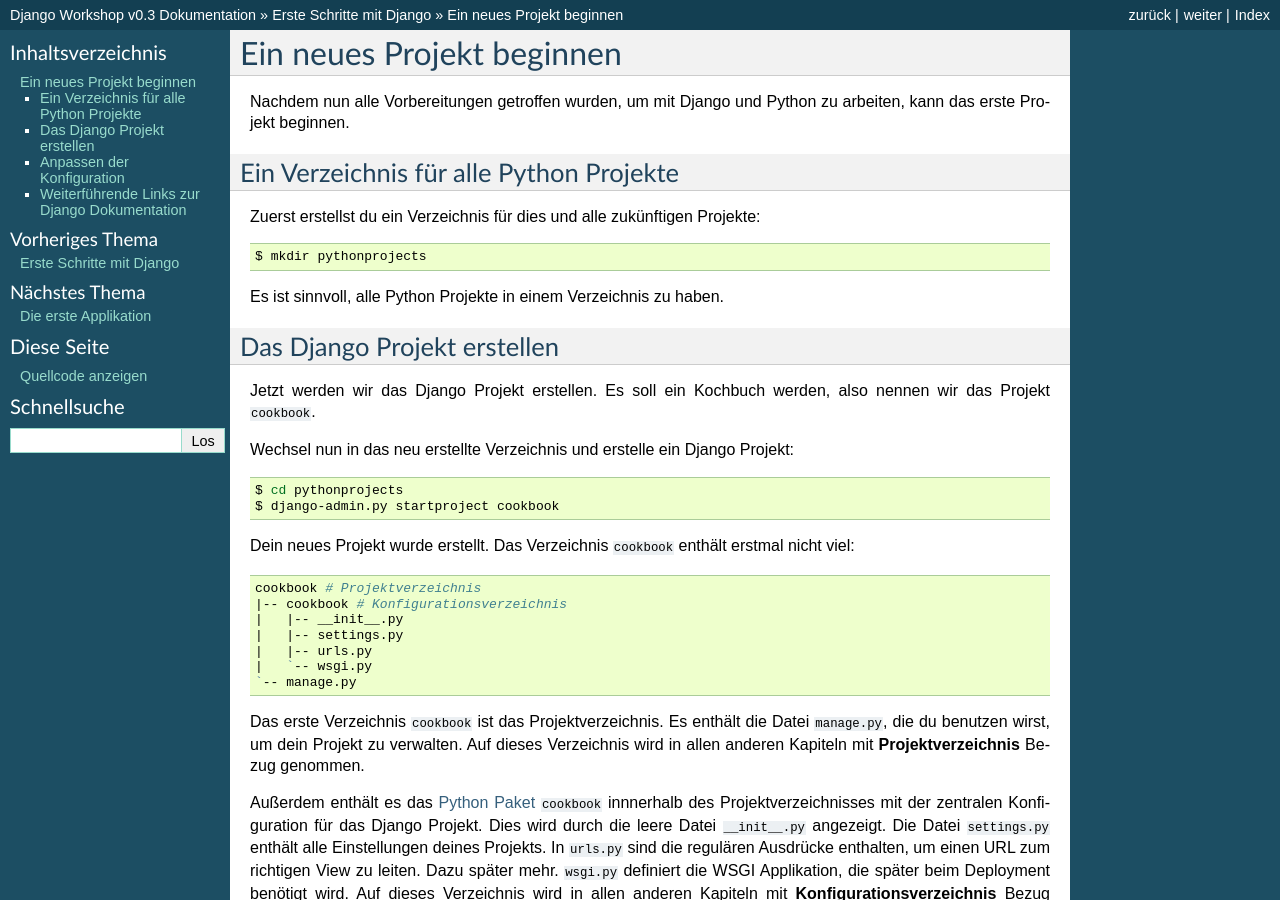
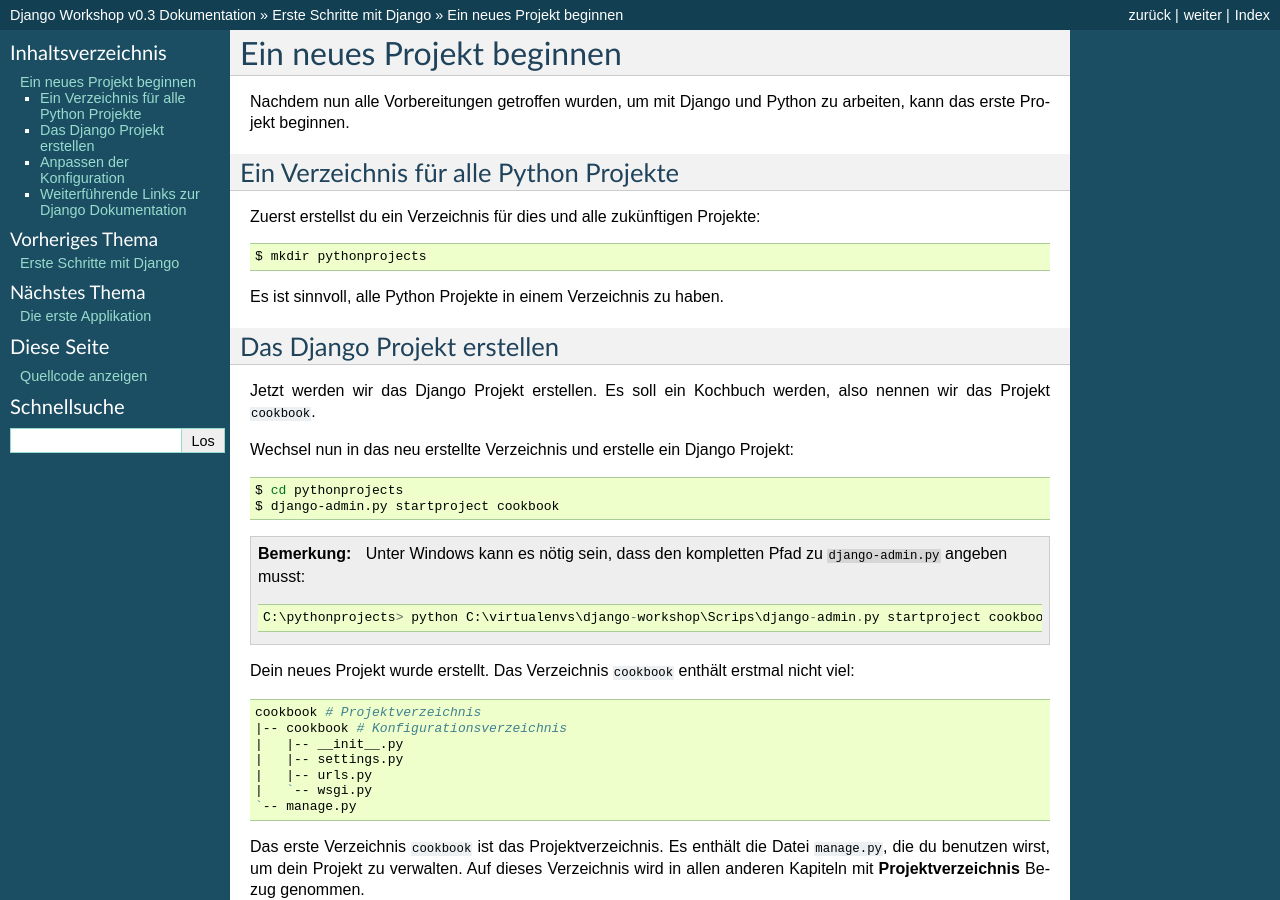
Before and after one commit to keimlink/django-workshop, a Sphinx documentation site: the page built from docs/erste_schritte/start.rst, in a window 1280 px wide and 900 px high. Built offline with Sphinx 7.4.7, drawn with Linux system fonts in a browser that asks for light colours.

Commit message:
Hinweis für Windows Nutzer zu django-admin.py

```diff
--- a/docs/erste_schritte/start.rst
+++ b/docs/erste_schritte/start.rst
@@ -27,6 +27,12 @@
 
     $ cd pythonprojects
     $ django-admin.py startproject cookbook
+
+..  note::
+
+    Unter Windows kann es nötig sein, dass den kompletten Pfad zu :file:`django-admin.py` angeben musst::
+
+        C:\pythonprojects> python C:\virtualenvs\django-workshop\Scrips\django-admin.py startproject cookbook
 
 Dein neues Projekt wurde erstellt. Das Verzeichnis :file:`cookbook` enthält
 erstmal nicht viel:
```
